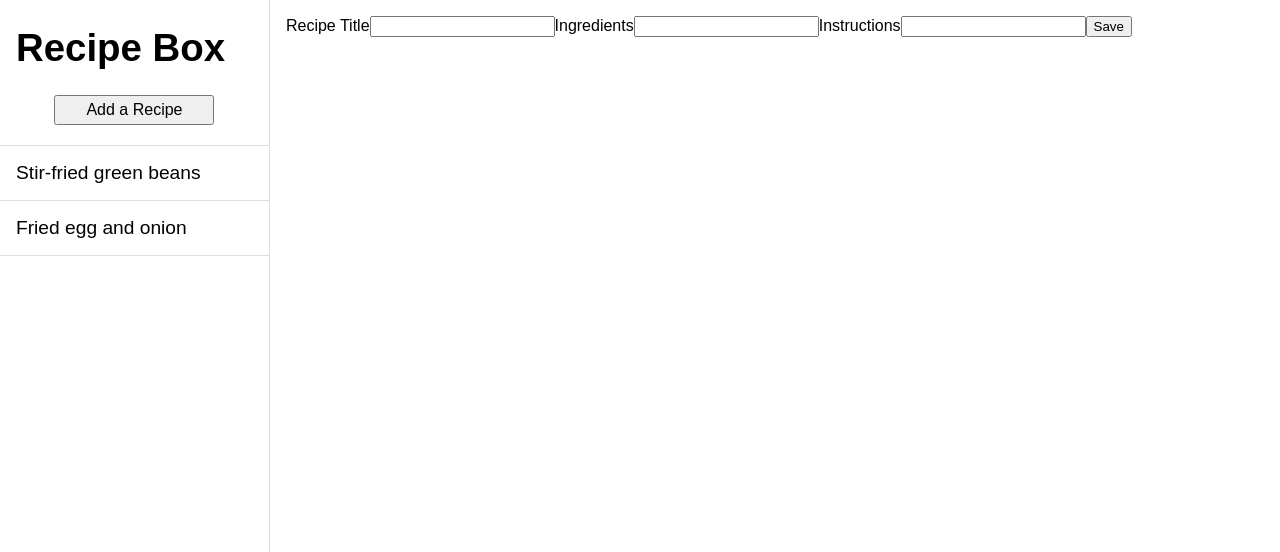
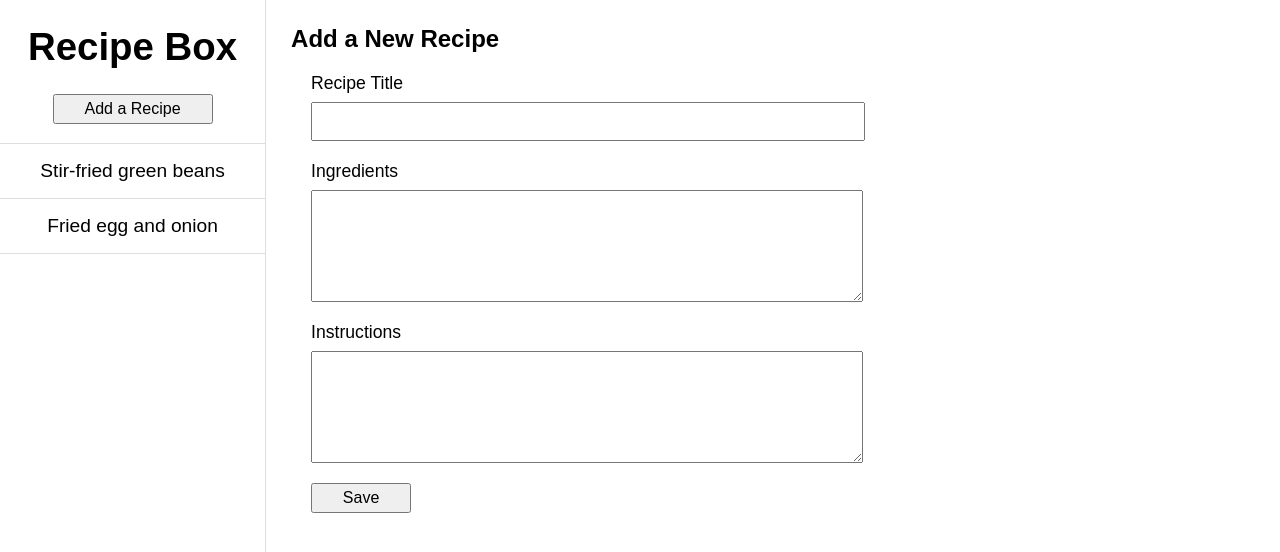
Before and after one commit to tymeart/recipe-box, a React (Create React App) app: page / in a window 1280 px wide. Both pictures are taken after a click on the button "Add a Recipe". Shown: the top 552 px of the page. Built offline with nearby package versions, Linux system fonts and the light colour scheme.

Commit message:
Add basic styling to recipe form

```diff
--- a/src/components/RecipeDetails.jsx
+++ b/src/components/RecipeDetails.jsx
@@ -6,10 +6,12 @@ const RecipeDetails = (props) => {
       <h2>{props.recipe.title}</h2>
       <button>Edit</button>
       <button>Delete</button>
+
       <h3>Ingredients</h3>
       <ul>
         {props.recipe.ingredients.map(ingredient => <li key={ingredient}>{ingredient}</li>)}
       </ul>
+
       <h3>Instructions</h3>
       <ol>
         {props.recipe.instructions}
--- a/src/components/RecipeForm.jsx
+++ b/src/components/RecipeForm.jsx
@@ -3,15 +3,21 @@ import React, { Component } from 'react';
 class RecipeForm extends Component {
   render() {
     return (
+      <div>
+        <h2>Add a New Recipe</h2>
         <form>
           <label htmlFor="title">Recipe Title</label>
           <input id="title" type="text" />
+
           <label htmlFor="ingredients">Ingredients</label>
-        <input id="ingredients" type="text" />
+          <textarea id="ingredients" />
+
           <label htmlFor="instructions">Instructions</label>
-        <input id="instructions" type="text" />
+          <textarea id="instructions" />
+
           <button>Save</button>
         </form>
+      </div>
     );
   }
 }
--- a/src/index.css
+++ b/src/index.css
@@ -17,11 +17,12 @@ body {
   font-size: 1.2rem;
   height: 100vh;
   overflow-y: auto;
+  text-align: center;
   width: 22vw;
 }
 
 .Sidebar h1 {
-  padding: 0 1rem;
+  margin: 25px;
 }
 
 .Sidebar ul {
@@ -33,7 +34,6 @@ body {
   border-top: 1px solid #DDD;
   padding-top: 1rem;
   padding-bottom: 1rem;
-  padding-left: 1rem;
 }
 
 .Sidebar li:last-child {
@@ -48,6 +48,48 @@ body {
 }
 
 main {
-  padding: 1rem;
+  padding: 25px;
   width: 80vw;
 }
+
+h2 {
+  margin-top: 0;
+}
+
+h3 {
+  margin-bottom: 20px;
+}
+
+form {
+  display: flex;
+  flex-direction: column;
+  padding: 0 20px;
+  width: 70%;
+}
+
+form label {
+  font-size: 1.1rem;
+  margin-bottom: 8px;
+}
+
+form input {
+  font-size: 1rem;
+  height: 25px;
+  margin-bottom: 20px;
+  padding: 5px;
+  width: 80%;
+}
+
+form textarea {
+  font-size: 1rem;
+  height: 100px;
+  margin-bottom: 20px;
+  padding: 5px;
+  width: 80%;
+}
+
+form button {
+  font-size: 1rem;
+  height: 30px;
+  width: 100px;
+}
```
Lines whose indentation alone changed are shown as unchanged.
